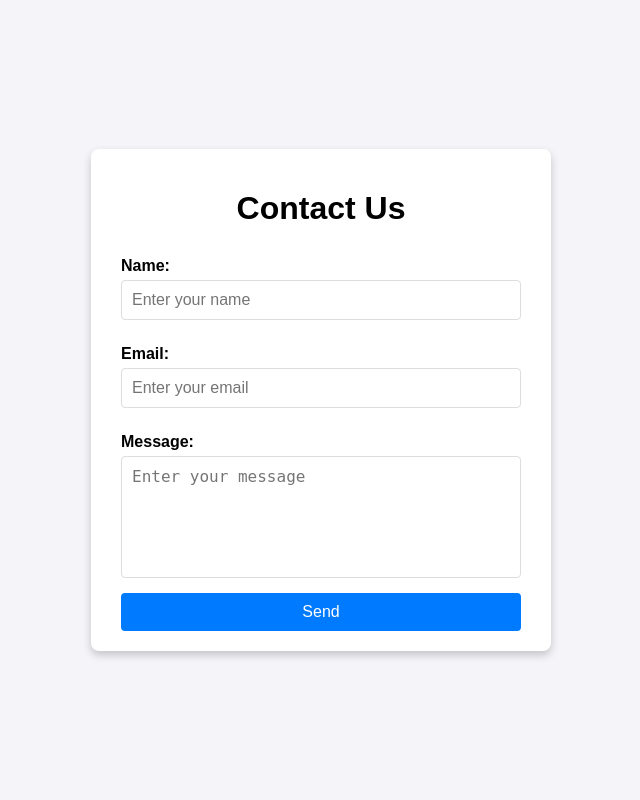
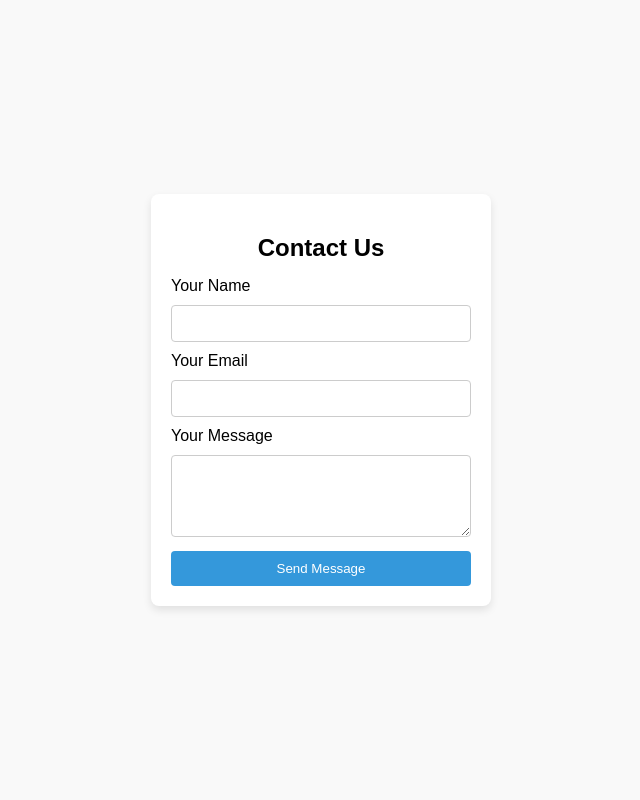
Before and after one commit to thaiga123/Maths-app, a Flask app: page /contact_us in a window 1280 px wide. Shown: the whole page, without its empty margins (319-959 px from the left). Run offline with Flask 2, Linux system fonts and the light colour scheme.

Commit message:
Contact us fix

```diff
--- a/static/contact-us.css
+++ /dev/null
@@ -1,62 +0,0 @@
-body {
-    font-family: Arial, sans-serif;
-    background-color: #f4f4f9;
-    margin: 0;
-    padding: 0;
-    display: flex;
-    justify-content: center;
-    align-items: center;
-    height: 100vh;
-}
-
-.contact-container {
-    background: #fff;
-    padding: 20px 30px;
-    border-radius: 8px;
-    box-shadow: 0 4px 8px rgba(0, 0, 0, 0.2);
-    max-width: 400px;
-    width: 100%;
-}
-
-h1 {
-    text-align: center;
-    margin-bottom: 20px;
-}
-
-form {
-    display: flex;
-    flex-direction: column;
-}
-
-label {
-    margin: 10px 0 5px;
-    font-weight: bold;
-}
-
-input, textarea {
-    padding: 10px;
-    margin-bottom: 15px;
-    border: 1px solid #ddd;
-    border-radius: 4px;
-    font-size: 16px;
-}
-
-textarea {
-    resize: none;
-    height: 100px;
-}
-
-button {
-    background-color: #007BFF;
-    color: white;
-    border: none;
-    padding: 10px 15px;
-    border-radius: 4px;
-    font-size: 16px;
-    cursor: pointer;
-    transition: background 0.3s;
-}
-
-button:hover {
-    background-color: #0056b3;
-}
--- a/templates/contact-us.html
+++ b/templates/contact-us.html
@@ -4,23 +4,71 @@
     <meta charset="UTF-8">
     <meta name="viewport" content="width=device-width, initial-scale=1.0">
     <title>Contact Us</title>
-    <link rel="stylesheet" href="{{ url_for('static', filename='contact-us.css') }}">
+    <style>
+        body {
+            font-family: Arial, sans-serif;
+            display: flex;
+            justify-content: center;
+            align-items: center;
+            height: 100vh;
+            background-color: #f9f9f9;
+            margin: 0;
+        }
+
+        .contact-form {
+            background-color: #fff;
+            padding: 20px;
+            border-radius: 8px;
+            box-shadow: 0 4px 8px rgba(0, 0, 0, 0.1);
+            width: 300px;
+        }
+
+        .contact-form h2 {
+            margin-bottom: 15px;
+            text-align: center;
+        }
+
+        .contact-form input, .contact-form textarea {
+            width: 100%;
+            padding: 10px;
+            margin: 10px 0;
+            border-radius: 4px;
+            border: 1px solid #ccc;
+            box-sizing: border-box;
+        }
+
+        .contact-form button {
+            width: 100%;
+            padding: 10px;
+            background-color: #3498db;
+            color: white;
+            border: none;
+            border-radius: 4px;
+            cursor: pointer;
+        }
+
+        .contact-form button:hover {
+            background-color: #2980b9;
+        }
+    </style>
 </head>
 <body>
-    <div class="contact-container">
-        <h1>Contact Us</h1>
-        <form id="contact-form">
-            <label for="name">Name:</label>
-            <input type="text" id="name" name="name" placeholder="Enter your name" required>
 
-            <label for="email">Email:</label>
-            <input type="email" id="email" name="email" placeholder="Enter your email" required>
+    <div class="contact-form">
+        <h2>Contact Us</h2>
+        <form action="https://formspree.io/f/xkggeaaz" method="POST">
+            <label for="name">Your Name</label>
+            <input type="text" id="name" name="name" required>
 
-            <label for="message">Message:</label>
-            <textarea id="message" name="message" placeholder="Enter your message" required></textarea>
+            <label for="email">Your Email</label>
+            <input type="email" id="email" name="email" required>
 
-            <button type="submit">Send</button>
+            <label for="message">Your Message</label>
+            <textarea id="message" name="message" rows="4" required></textarea>
+
+            <button type="submit">Send Message</button>
         </form>
     </div>
+
 </body>
 </html>
```
